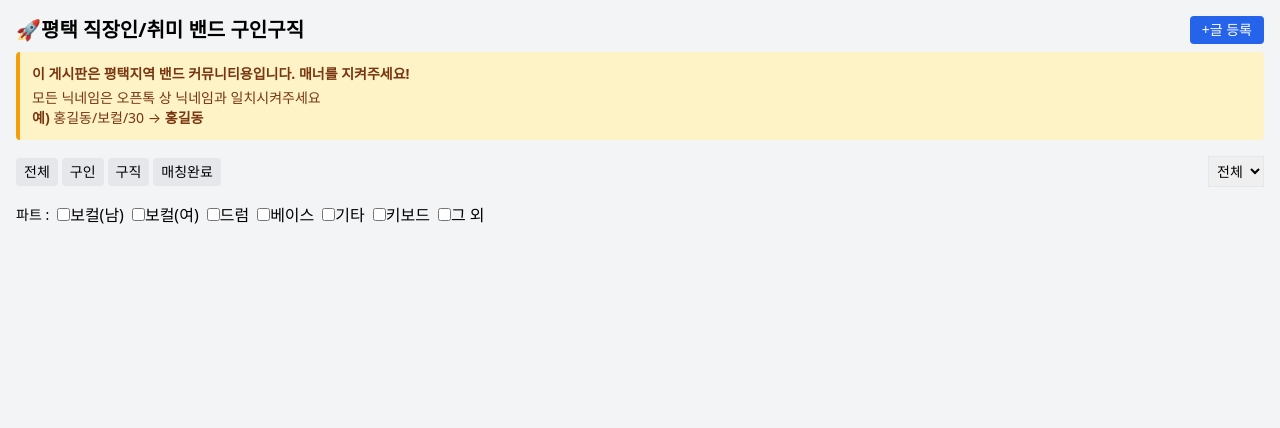
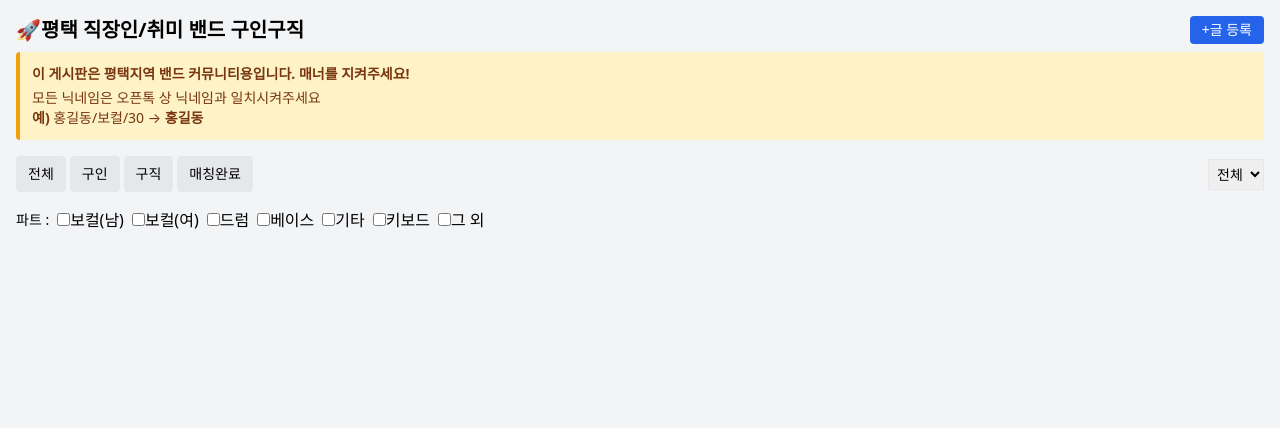
Before and after one commit to Leedaheen/PT_Band, a Flask app: page / in a window 1280 px wide. Shown: the top 428 px of the page. Run offline with Flask 3, Linux system fonts and the light colour scheme; data that the repository does not hold is empty; some libraries are stand-ins or nearby versions.

Commit message:
Update index.html

```diff
--- a/pt-band-final-deploy/templates/index.html
+++ b/pt-band-final-deploy/templates/index.html
@@ -35,20 +35,20 @@
   <!-- 필터: 타입 + 지역 -->
   <div class="flex justify-between items-center mb-4">
     <div class="flex space-x-1">
-      <button class="filter-btn px-2 py-1 bg-gray-200 hover:bg-gray-300 rounded text-sm" data-filter="전체">전체</button>
-      <button class="filter-btn px-2 py-1 bg-gray-200 hover:bg-gray-300 rounded text-sm" data-filter="구인">구인</button>
-      <button class="filter-btn px-2 py-1 bg-gray-200 hover:bg-gray-300 rounded text-sm" data-filter="구직">구직</button>
-      <button class="filter-btn px-2 py-1 bg-gray-200 hover:bg-gray-300 rounded text-sm" data-filter="매칭완료">매칭완료</button>
+      <button class="filter-btn px-3 py-2 bg-gray-200 hover:bg-gray-300 rounded text-sm w-full sm:w-auto" data-filter="전체">전체</button>
+      <button class="filter-btn px-3 py-2 bg-gray-200 hover:bg-gray-300 rounded text-sm w-full sm:w-auto" data-filter="구인">구인</button>
+      <button class="filter-btn px-3 py-2 bg-gray-200 hover:bg-gray-300 rounded text-sm w-full sm:w-auto" data-filter="구직">구직</button>
+      <button class="filter-btn px-3 py-2 bg-gray-200 hover:bg-gray-300 rounded text-sm w-full sm:w-auto" data-filter="매칭완료">매칭완료</button>
     </div>
-    <select id="regionFilter" class="border p-1 text-sm">
+    <select id="regionFilter" class="border p-1 text-sm w-full sm:w-auto">
       <option value="전체">전체</option>
     </select>
   </div>
 
   <!-- 파트 필터 -->
-  <div class="flex items-center mb-6">
-    <label class="text-sm mr-2">파트 :</label>
-    <div class="flex flex-wrap gap-2">
+  <div class="flex flex-wrap items-center mb-6">
+    <label class="text-sm mr-2 w-full sm:w-auto">파트 :</label>
+    <div class="flex flex-wrap gap-2 w-full sm:w-auto">
       <label><input type="checkbox" class="part-filter" value="보컬(남)"/>보컬(남)</label>
       <label><input type="checkbox" class="part-filter" value="보컬(여)"/>보컬(여)</label>
       <label><input type="checkbox" class="part-filter" value="드럼"/>드럼</label>
@@ -119,17 +119,17 @@
         this.jobs = data;
 
         // 지역 필터 옵션 갱신
-        const regions = Array.from(new Set(this.jobs.map(j=>j.region||'경기도 > 평택시')));
+        const regions = Array.from(new Set(this.jobs.map(j => j.region || '경기도 > 평택시')));
         const regionSel = document.getElementById('regionFilter');
         regionSel.innerHTML = '<option value="전체">전체</option>' +
-          regions.map(r=>`<option value="${r}">${r}</option>`).join('');
+          regions.map(r => `<option value="${r}">${r}</option>`).join('');
 
         this.applyFilters();
       },
 
       applyFilters() {
         const region = document.getElementById('regionFilter').value;
-        const parts  = [...document.querySelectorAll('.part-filter:checked')].map(c=>c.value);
+        const parts  = [...document.querySelectorAll('.part-filter:checked')].map(c => c.value);
 
         this.filteredJobs = this.jobs.filter(job => {
           let ok = true;
@@ -225,33 +225,6 @@
         }
       },
 
-      toggleExpand(el) {
-        const content = el.closest('.job-item').querySelector('.expand-content');
-        content.classList.toggle('hidden');
-        el.textContent = content.classList.contains('hidden') ? '<더 보기>' : '<접기>';
-      },
-
-      async incrementClick(id) {
-        const job = this.jobs.find(j => j.id === id);
-        const newCount = (job.clicks || 0) + 1;
-        const { error } = await this.supabase.from('jobs').update({ clicks: newCount }).eq('id', id);
-        if (error) return console.error("❌ incrementClick 오류:", error);
-        job.clicks = newCount;
-        this.renderPage();
-      },
-
-      openForm() {
-        import('/static/js/form-popup.js')
-          .then(m => m.default(this.supabase))
-          .catch(console.error);
-      },
-
-      openMatchPopup(id) {
-        import('/static/js/match-popup.js')
-          .then(m => m.default(id))
-          .catch(console.error);
-      },
-
       updateActiveFilter(btn) {
         document.querySelectorAll('.filter-btn').forEach(button => {
           button.classList.remove('active');
@@ -271,5 +244,6 @@
          alt="Kakao Open Chat" class="w-6 h-6 mr-2"/>
     <span class="text-sm font-medium">오픈톡 바로가기</span>
   </a>
+
 </body>
 </html>
```
